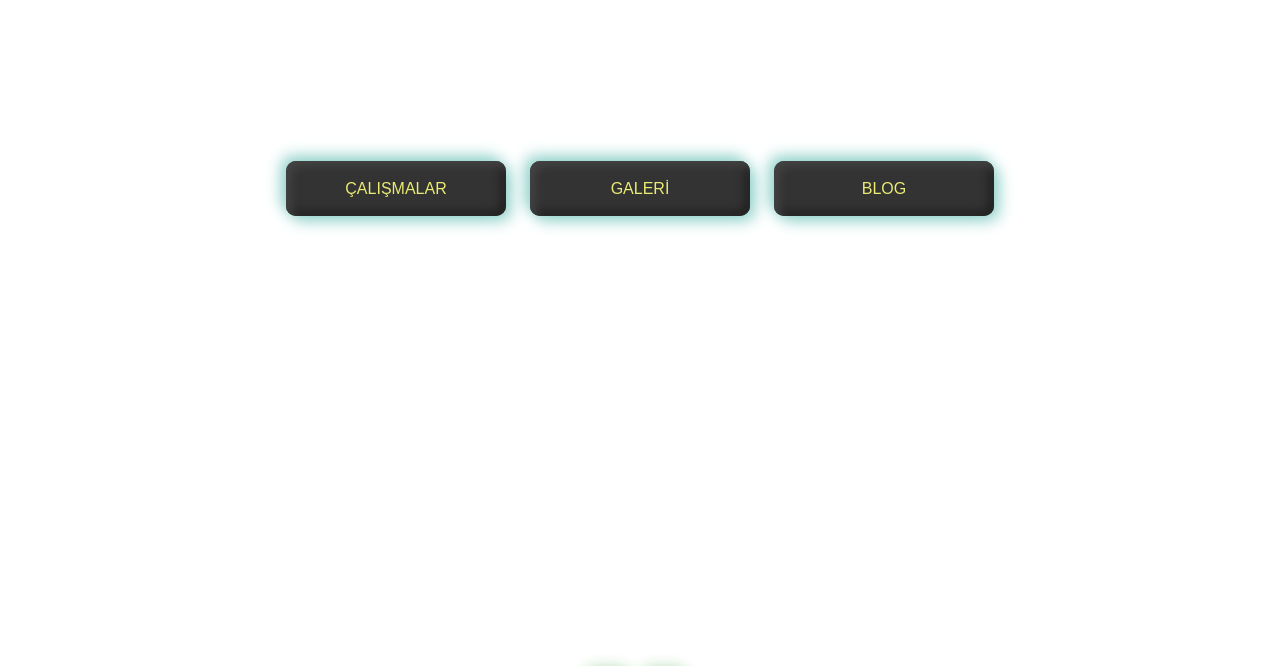
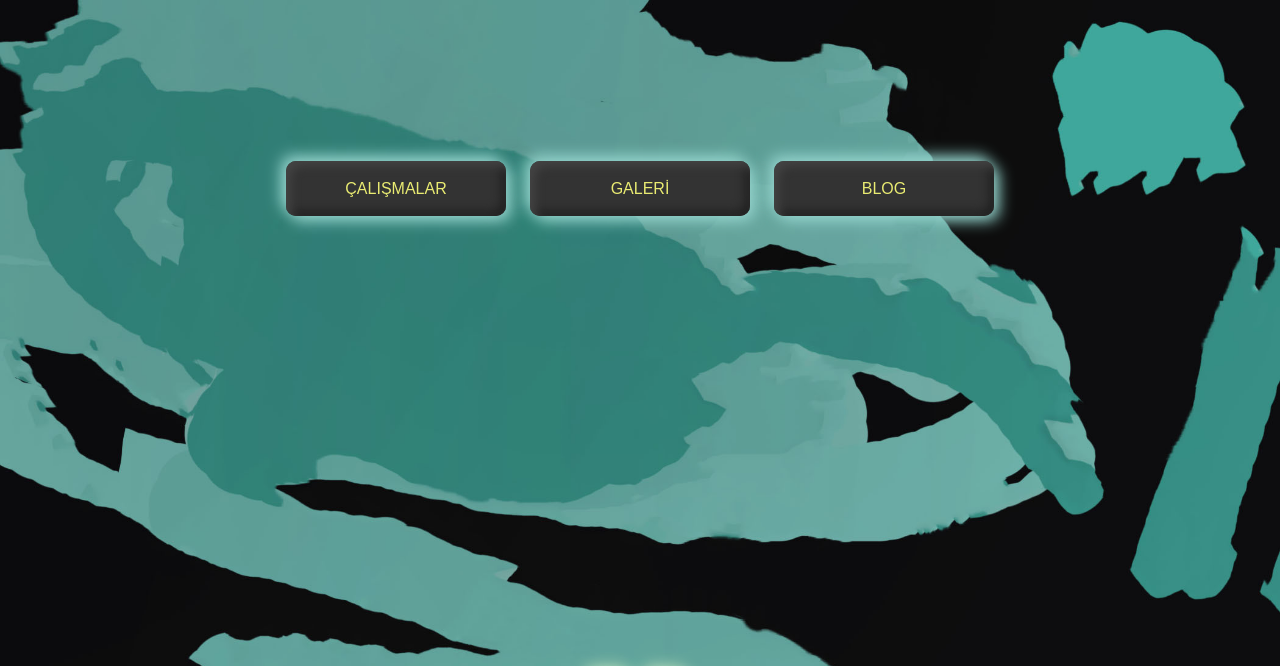
Before and after one commit to MXTX-RE/N-BYKTS, a plain HTML site: page index.html in a window 1280 px wide. Shown: the top 666 px of the page. Drawn offline with Linux system fonts and the light colour scheme.

Commit message:
Update style.css

```diff
--- a/style.css
+++ b/style.css
@@ -1,6 +1,6 @@
  body{
     background-size :cover;
-    background-image: url(img/Arkaplan.jpg);
+    background-image: url(Arkaplan.jpg);
     background-repeat: no-repeat ;
     background-attachment: fixed ;
 }
```
